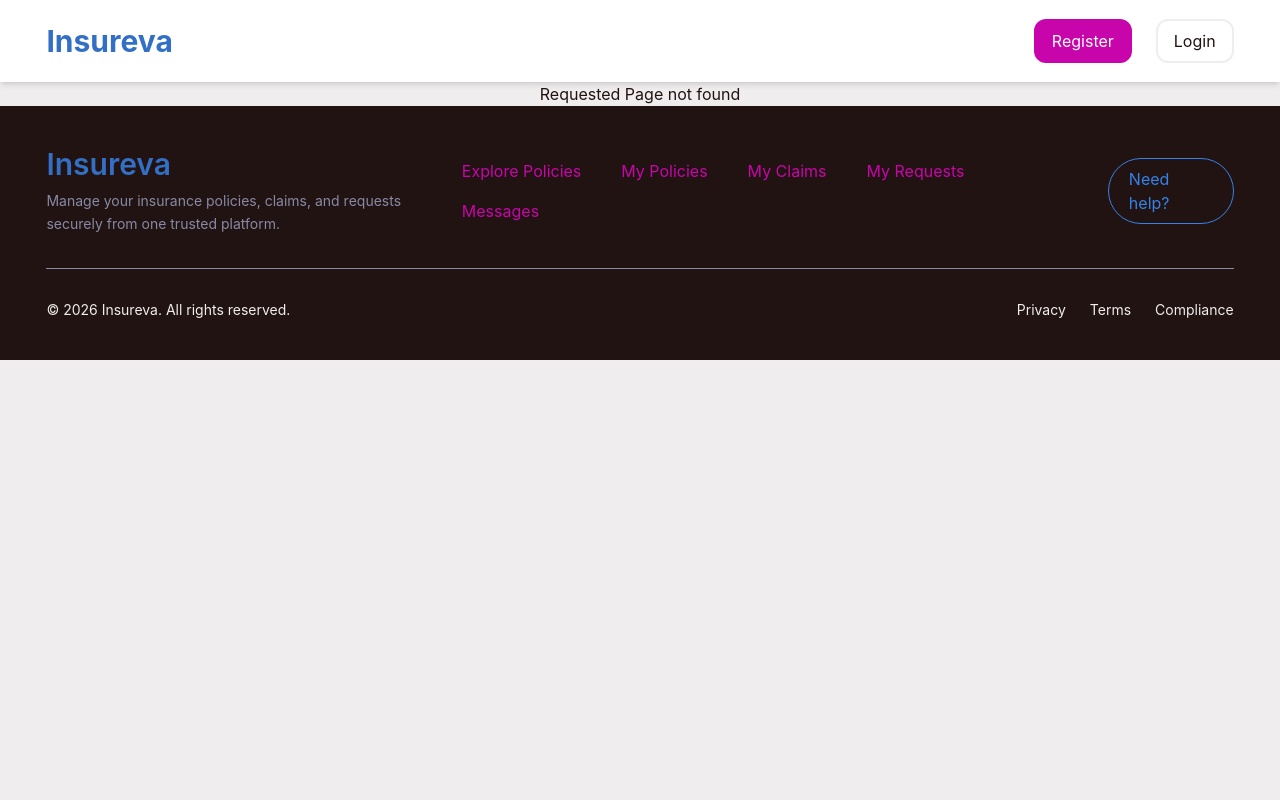
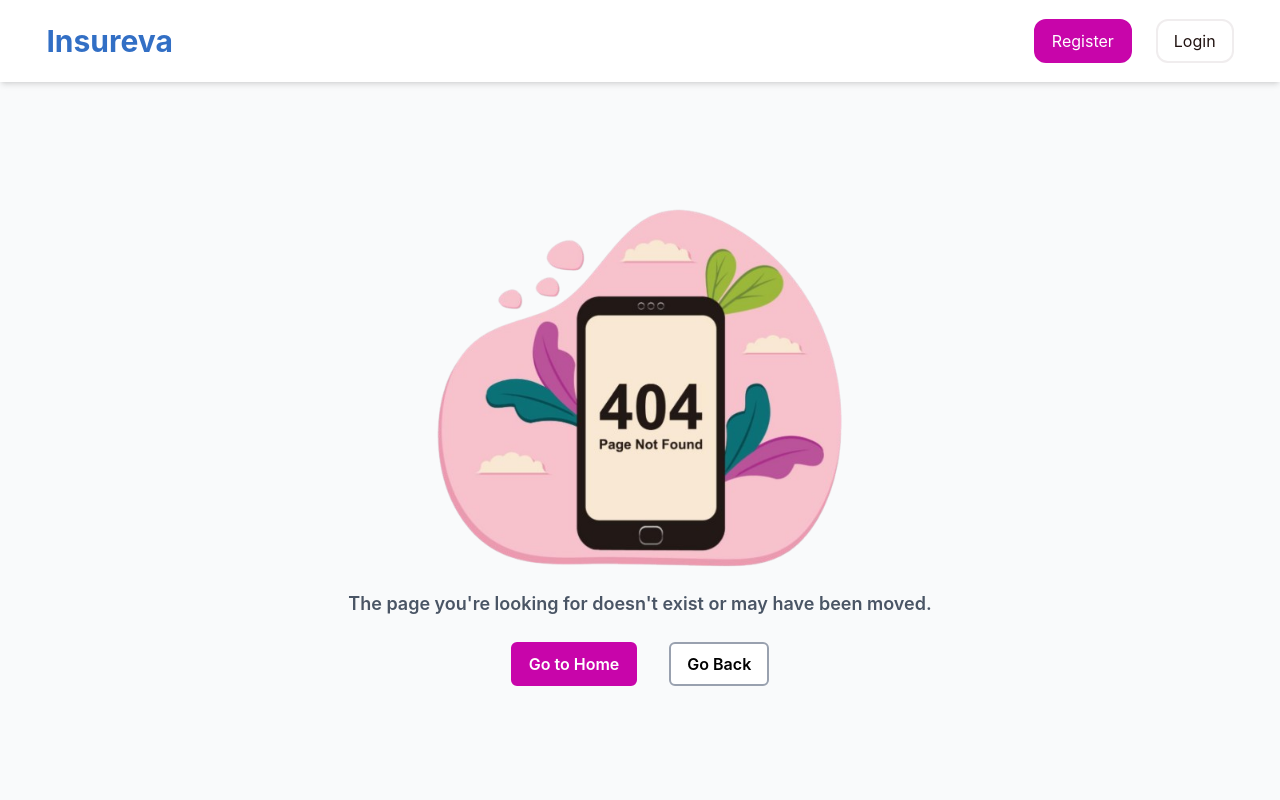
Before and after one commit to Hemantadey02/Insurance-Portal, a React (Vite) app in the folder Frontend/: page /compliance in a window 1280 px wide. Shown: the top 800 px of the page. Built offline with nearby package versions, Linux system fonts and the light colour scheme; no server answers.

Commit message:
NotFoundPage added

```diff
--- a/Frontend/src/Pages/NotFoundPage.jsx
+++ b/Frontend/src/Pages/NotFoundPage.jsx
@@ -1,8 +1,36 @@
-function NotFoundPage() {
-    return <div align="center">
-        <h3>Requested Page not found</h3>
-    </div>;
+import { useNavigate } from "react-router-dom";
+import NotFoundImg from "../assets/Images/NotFoundImg.png";
+
+const NotFoundPage = () => {
+    const navigate = useNavigate();
+
+    return (
+        <div className="min-h-screen flex flex-col items-center justify-center bg-gray-50 text-center px-6">
+            <div className="flex justify-center text-center -mt-20">
+                <img src={NotFoundImg} alt="404 Not Found" className="img-fluid w-[80%] h-full" />
+            </div>
+
+            <p className="text-gray-600 text-lg font-semibold mb-6 max-w-2xl my-4">
+                The page you're looking for doesn't exist or may have been moved.
+            </p>
+
+            <div className="flex gap-8">
+                <button
+                    onClick={() => navigate("/")}
+                    className="bg-deep-magenta font-semibold border-2 cursor-pointer border-deep-magenta text-white px-4 py-2 rounded-md hover:bg-white hover:text-deep-magenta transition-all ease-in-out duration-300"
+                >
+                    Go to Home
+                </button>
+
+                <button
+                    onClick={() => navigate(-1)}
+                    className="bg-white font-semibold text-black px-4 cursor-pointer py-2 border-2 border-gray-400 rounded-md hover:bg-gray-400 transition-all ease-in-out duration-300"
+                >
+                    Go Back
+                </button>
+            </div>
+        </div>
+    );
 };
 
-
 export default NotFoundPage;
```
Also changed, not shown: Frontend/src/assets/Images/NotFoundImg.png (added).
